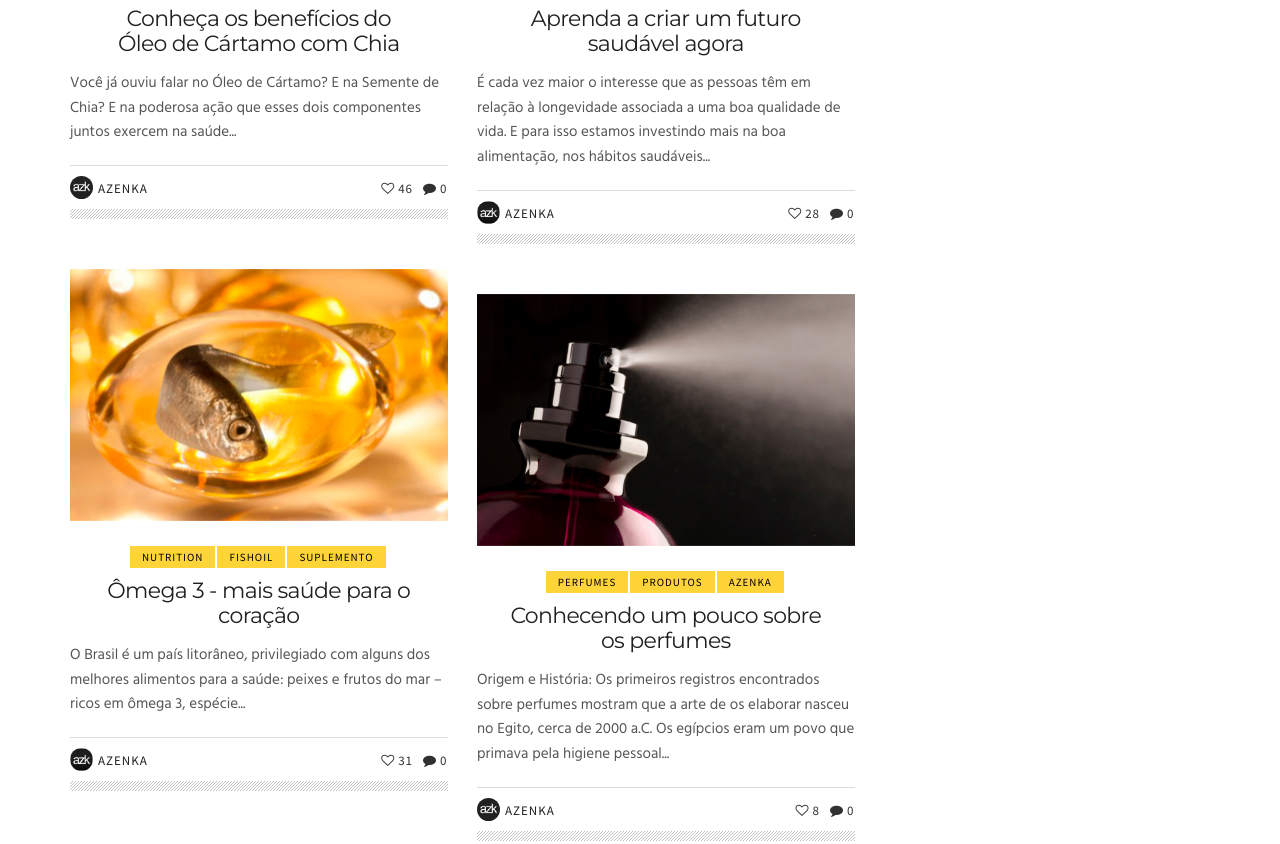
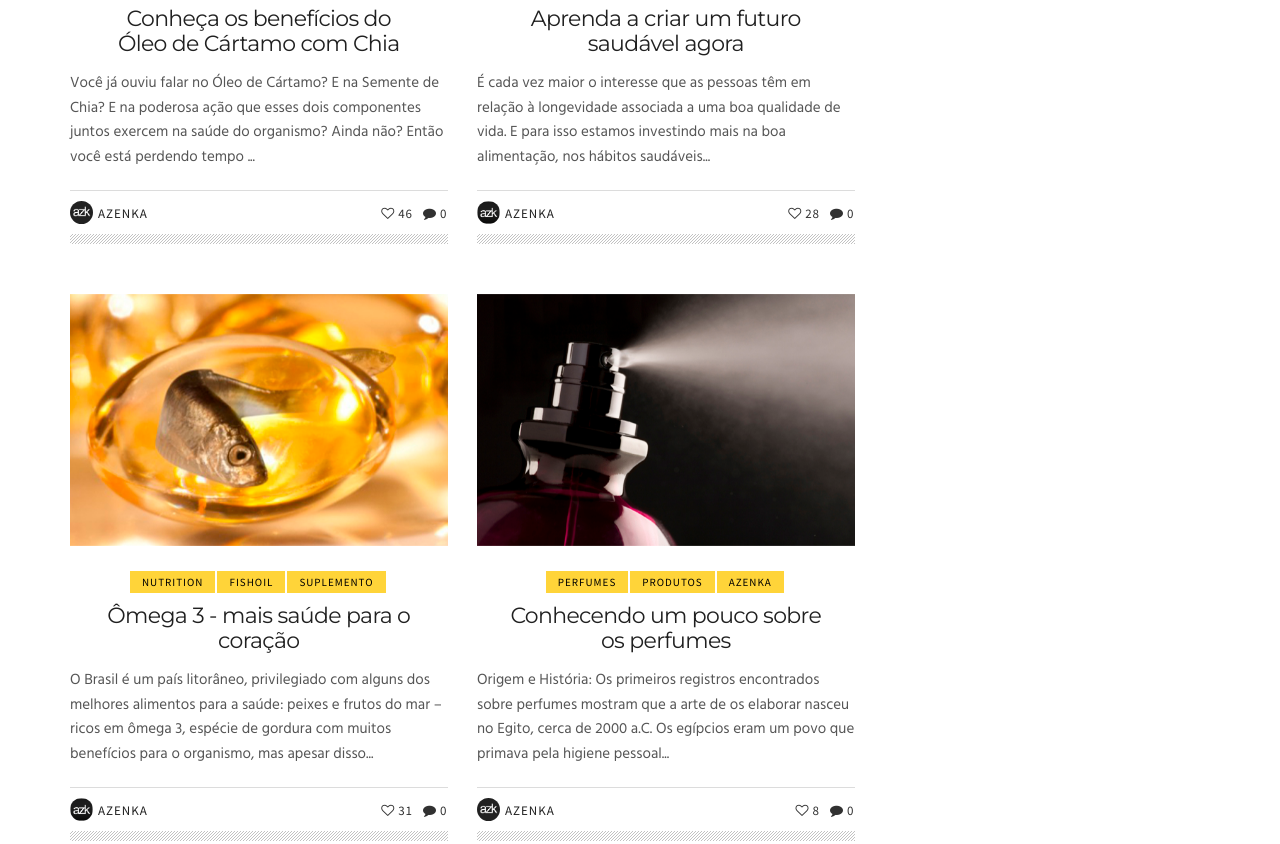
Before and after one commit to azenkamkt/blogazenka, a plain HTML site: page index.html in a window 1280 px wide. Shown: the part 1926-2770 px from the top of the page. Drawn offline with Linux system fonts and the light colour scheme.

Commit message:
Correções de texto no index
Felipe

```diff
--- a/index.html
+++ b/index.html
@@ -244,7 +244,7 @@
                                 <h3 class="image-post-title"><a href="artigos/powerreduce.html">Conheça os benefícios do Óleo de Cártamo com Chia</a></h3>
                             </div>
                             <div class="content_post_grid">
-                                <p>Você já ouviu falar no Óleo de Cártamo? E na Semente de Chia? E na poderosa ação que esses dois componentes juntos exercem na saúde...</p>
+                                <p>Você já ouviu falar no Óleo de Cártamo? E na Semente de Chia? E na poderosa ação que esses dois componentes juntos exercem na saúde do organismo? Ainda não? Então você está perdendo tempo ...</p>
                             </div>
                             <div class="post-meta-bot">
                                 <div class="post-meta-bot-in">
@@ -304,7 +304,7 @@
                             </div>
                             <div class="content_post_grid">
 
-                                <p>O Brasil é um país litorâneo, privilegiado com alguns dos melhores alimentos para a saúde: peixes e frutos do mar – ricos em ômega 3, espécie...  </p>
+                                <p>O Brasil é um país litorâneo, privilegiado com alguns dos melhores alimentos para a saúde: peixes e frutos do mar – ricos em ômega 3, espécie de gordura com muitos benefícios para o organismo, mas apesar disso...  </p>
                             </div>
                             <div class="post-meta-bot">
                                 <div class="post-meta-bot-in">
```
